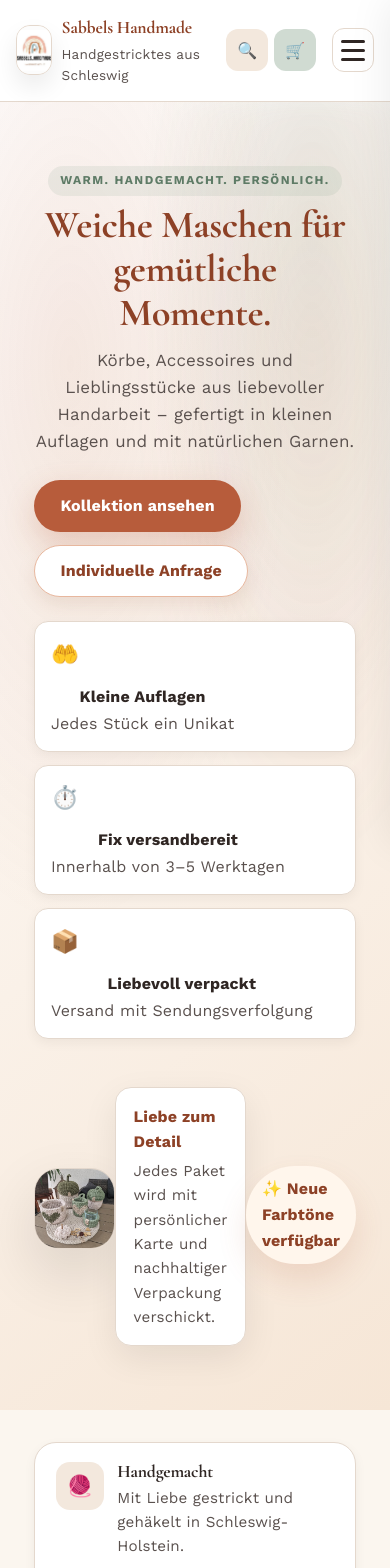
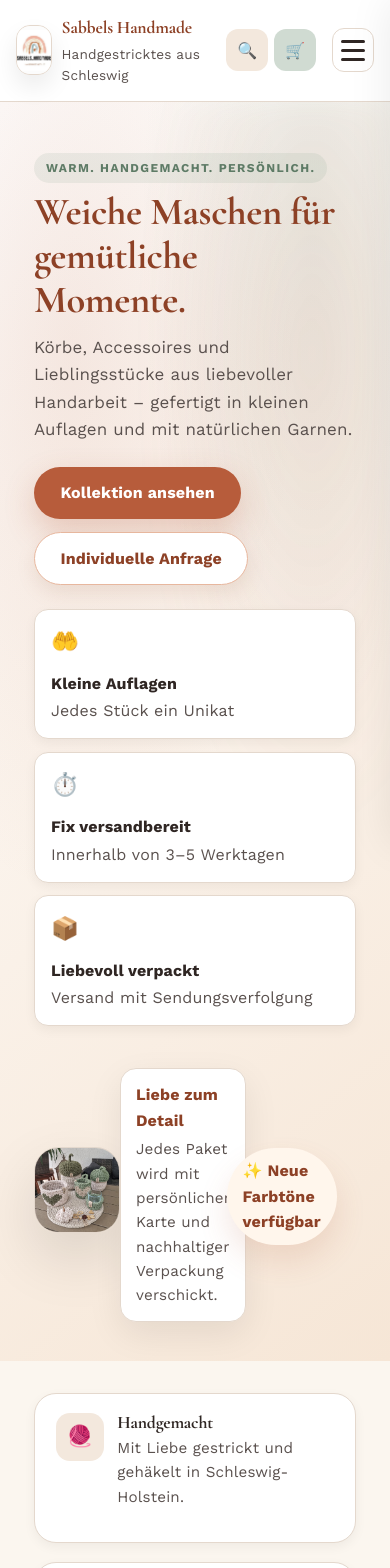
Before and after one commit to aluxey/E-Commerce, a React (Vite) app in the folder client/: page / in a window 390 px wide. Shown: the top 1568 px of the page. Built offline with nearby package versions, Linux system fonts and the light colour scheme; no server answers; the database is empty.

Commit message:
Modif sur le front pour tel

```diff
--- a/client/src/styles/home.css
+++ b/client/src/styles/home.css
@@ -538,22 +538,24 @@
   }
 
   .hero-copy {
-    text-align: center;
     margin: 0 auto;
   }
 
-  .hero-subtitle {
-    margin-left: auto;
-    margin-right: auto;
-  }
-
   .hero-highlights {
-    grid-template-columns: repeat(auto-fit, minmax(240px, 1fr));
+    grid-template-columns: 1fr;
   }
 
   .section-header {
+    flex-direction: column;
     align-items: flex-start;
+    gap: 0.5rem;
   }
+
+  .categories-grid {
+    grid-template-columns: repeat(auto-fit, minmax(200px, 1fr));
+  }
+
+  .category-card { height: 240px; }
 }
 
 @media (max-width: 600px) {
@@ -574,4 +576,10 @@
     flex: 1 1 100%;
     justify-content: center;
   }
+
+  .mini-card__body { gap: 0.7rem; }
+  .mini-card__image { height: 170px; }
+  .hero-section { padding: 3.2rem 0 2.4rem; }
+  .hero-badge { top: 6%; right: 6%; }
+  .hero-floating-card { margin-top: 0.6rem; padding: 0.85rem 0.95rem; width: 100%; }
 }
```
